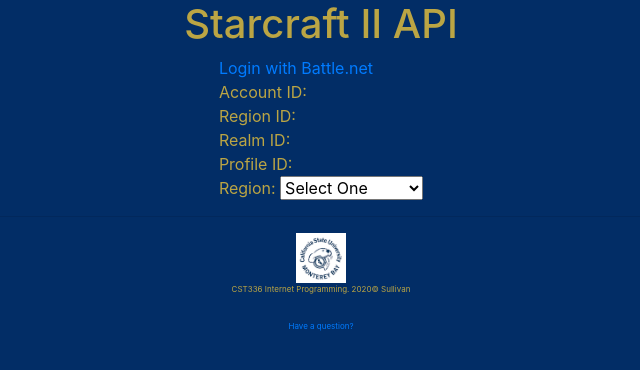
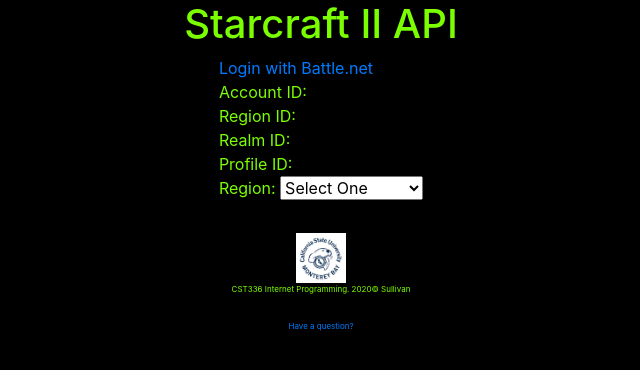
Before and after one commit to dsullivan89/cst336-hw3, a PHP site: page / in a window 1280 px wide. Shown: the top 370 px of the page, without its empty margins (319-959 px from the left). Run offline with PHP 8.4, Linux system fonts and the light colour scheme.

Commit message:
edit css

```diff
--- a/public/css/styles.css
+++ b/public/css/styles.css
@@ -1,7 +1,7 @@
 
 body {
-	background-color: rgb(2, 45, 102);
-	color: rgb(187, 165, 68);
+	background-color: rgb(0, 0, 0);
+	color: rgb(123, 255, 0);
 	text-align:center;
 }
 
@@ -25,7 +25,7 @@
 }
 
 .thin-border {
-	border: 2px solid #cc0808;
+	border: 2px solid #f9fd00;
 }
 
 .small {
--- a/views/realms.ejs
+++ b/views/realms.ejs
@@ -14,11 +14,11 @@
 		<header>
 			<h1>Realm List</h1>
 		</header>
-		<div class="thin-border center">
+		<div class="thin-border">
 			<!-- Table Start -->
 			<% if (locals.realmData) { %>	<!-- has data-->
 				Results: <%= realmData.results.length %>
-				<table>
+				<table class="center">
 					<tr>
 						<td>#</td>
 						<td>Name</td>
```
